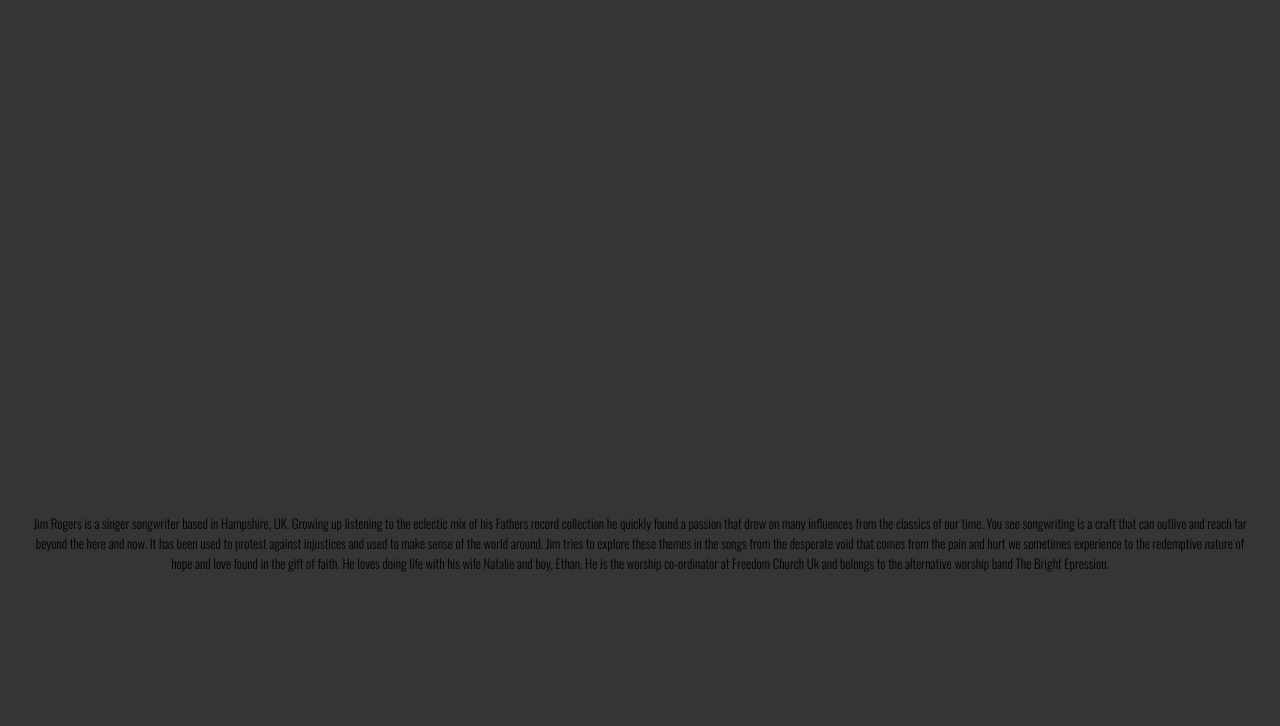
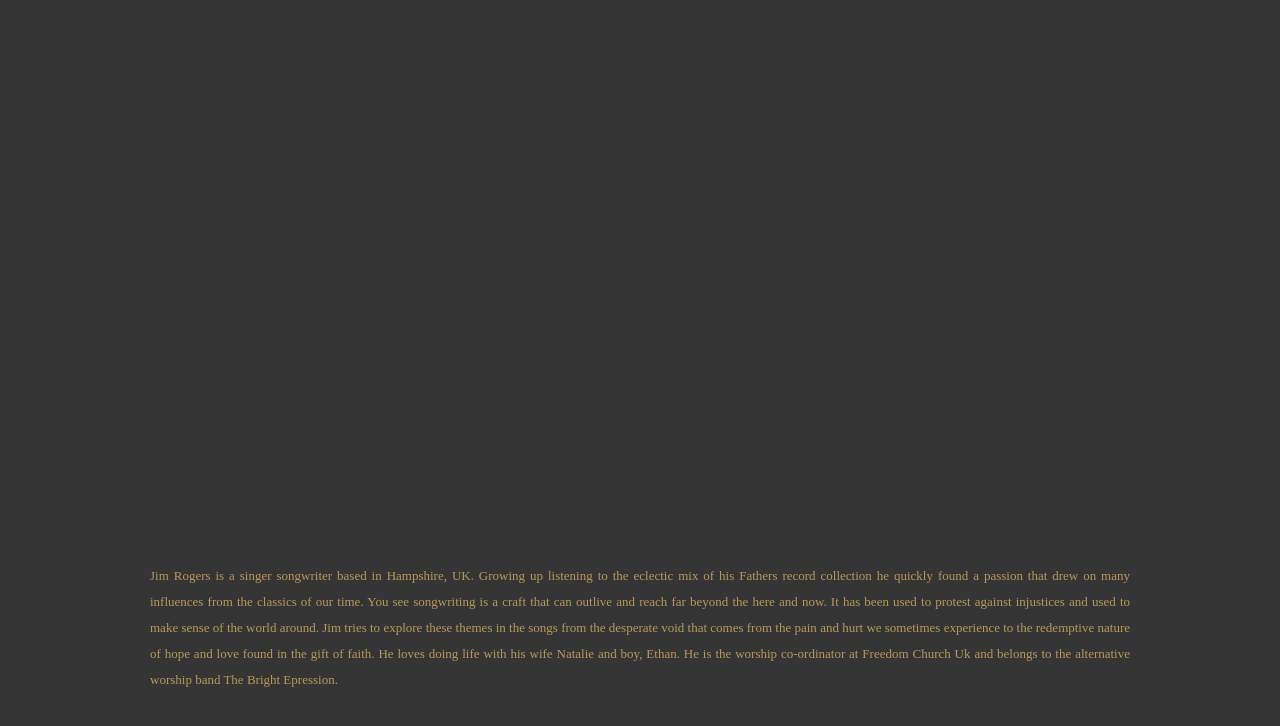
Before and after one commit to JimRogers/jimrogerswebsite, a Jekyll site: the page built from about/index.html, in a window 1280 px wide. Shown: the top 726 px of the page. Built offline with Jekyll 4.4.1, drawn with Linux system fonts in a browser that asks for light colours.

Commit message:
Add about text styling

```diff
--- a/_includes/about-section.html
+++ b/_includes/about-section.html
@@ -2,6 +2,7 @@
  <div class="container">
 
    <div class="col-md-12">
+     <div id="about-text">
                  <p>Jim Rogers is a singer songwriter based in Hampshire, UK. Growing up listening to the eclectic mix of his Fathers record collection he quickly found a passion that drew on many influences from the classics of our time. You see songwriting is a craft that can outlive and reach far beyond the here and now. It has been used to protest against injustices and used to make sense of the world around. Jim tries to explore these themes in the songs from the desperate void that comes from the pain and hurt we sometimes experience to the redemptive nature of hope and love found in the gift of faith. He loves doing life with his wife Natalie and boy, Ethan. He is the worship co-ordinator at Freedom Church Uk and belongs to the alternative worship band The Bright Epression.</p>
       </div><!--end about text-->
     </div><!--end col md 12-->
```
